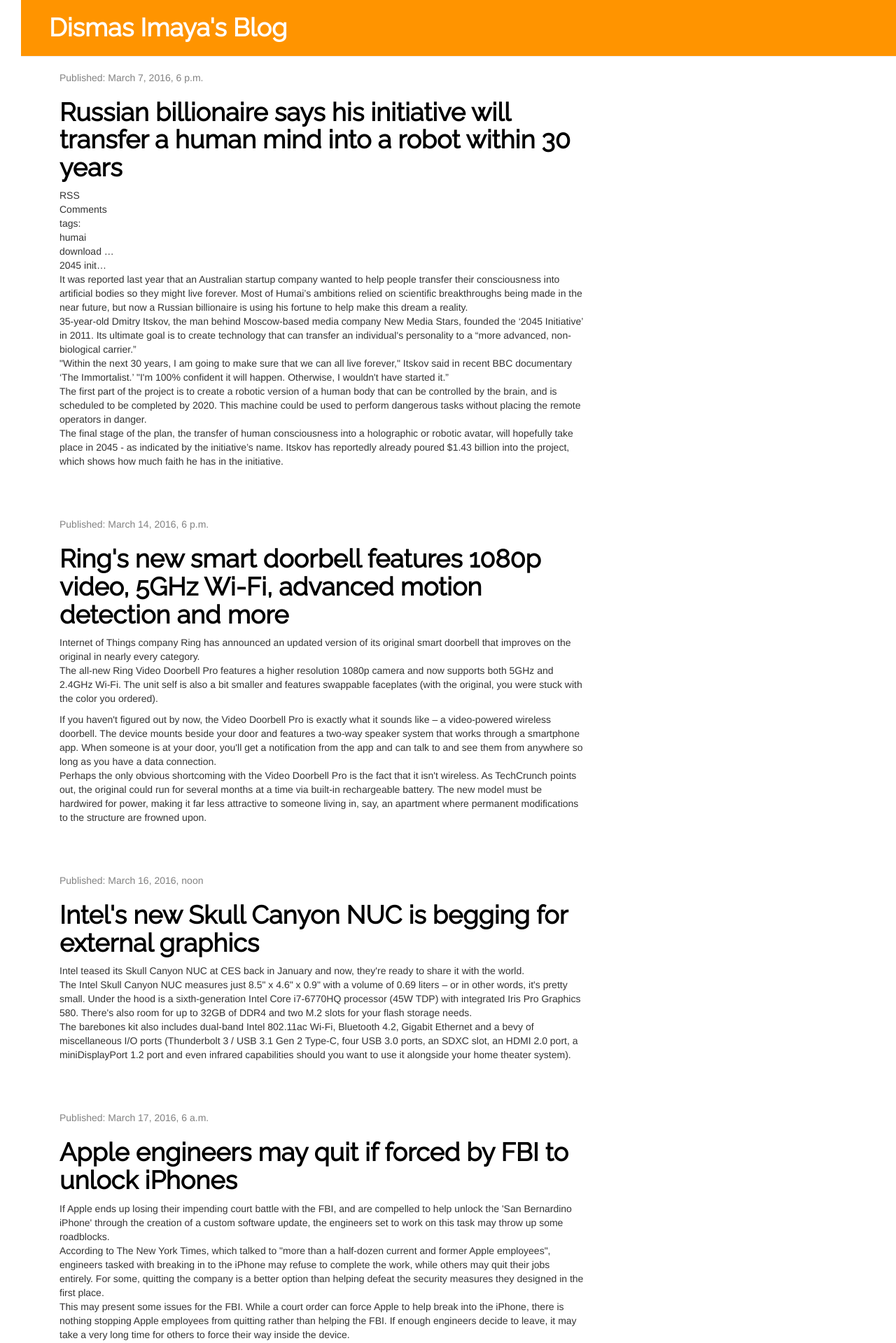
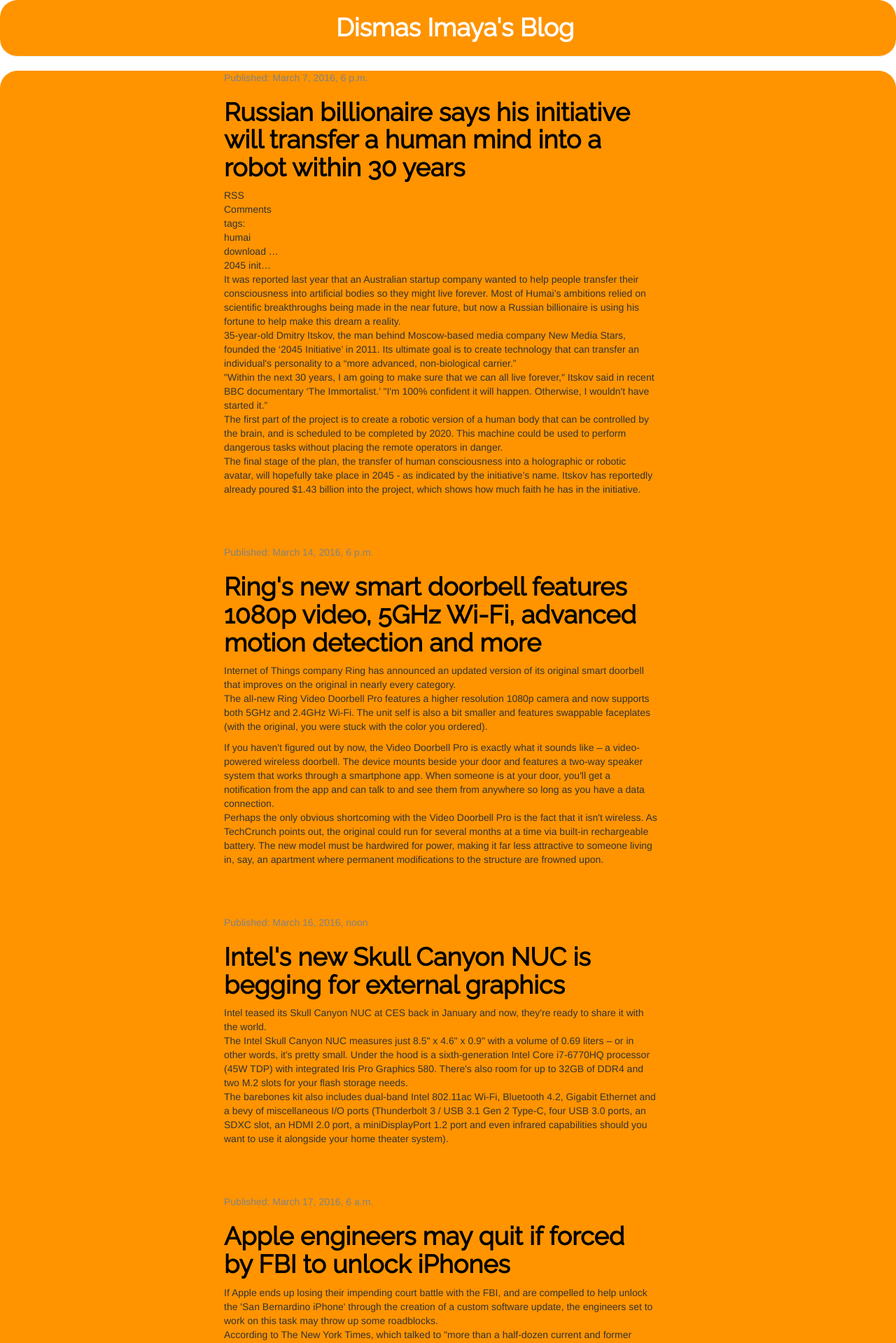
Before and after one commit to ImayaDismas/The_Panel, a Django app: page / in a window 1280 px wide. Shown: the top 1919 px of the page at 70% size. Run offline with Django 3.2, Linux system fonts and the light colour scheme; data comes from the database, SQL or seed files in the repository; some libraries are stand-ins or nearby versions.

Commit message:
Styled the post list

```diff
--- a/the_panel/blog/static/css/blog.css
+++ b/the_panel/blog/static/css/blog.css
@@ -1,14 +1,16 @@
 body {
-    padding-left: 30px;
+    width: 100%;
 }
 h1 a {
     color: #ffffff;
     font-family: 'Raleway';
     font-weight: bolder;
+    text-align: center;
 }
 .page-header {
     background-color: #ff9400;
     margin-top: 0;
+    border-radius: 25px;
     padding: 20px 20px 20px 40px;
 }
 
@@ -19,7 +21,10 @@
 }
 
 .content {
-    margin-left: 40px;
+    width: 100%;
+    padding-left: 25%;
+    background-color: #ff9400;
+    border-radius: 25px;
 }
 
 h1, h2, h3, h4 {
@@ -52,3 +57,6 @@
 .post h1 a, .post h1 a:visited {
     color: #000000;
 }
+.heading{
+    text-align: center;
+}
--- a/the_panel/blog/templates/blog/post_list.html
+++ b/the_panel/blog/templates/blog/post_list.html
@@ -10,7 +10,7 @@
     <link rel="stylesheet" href="{% static 'css/blog.css' %}">
 </head>
 <body>
-    <div>
+    <div class="heading">
         <h1 class="page-header"><a href="">Dismas Imaya's Blog</a></h1>
     </div>
 
```
